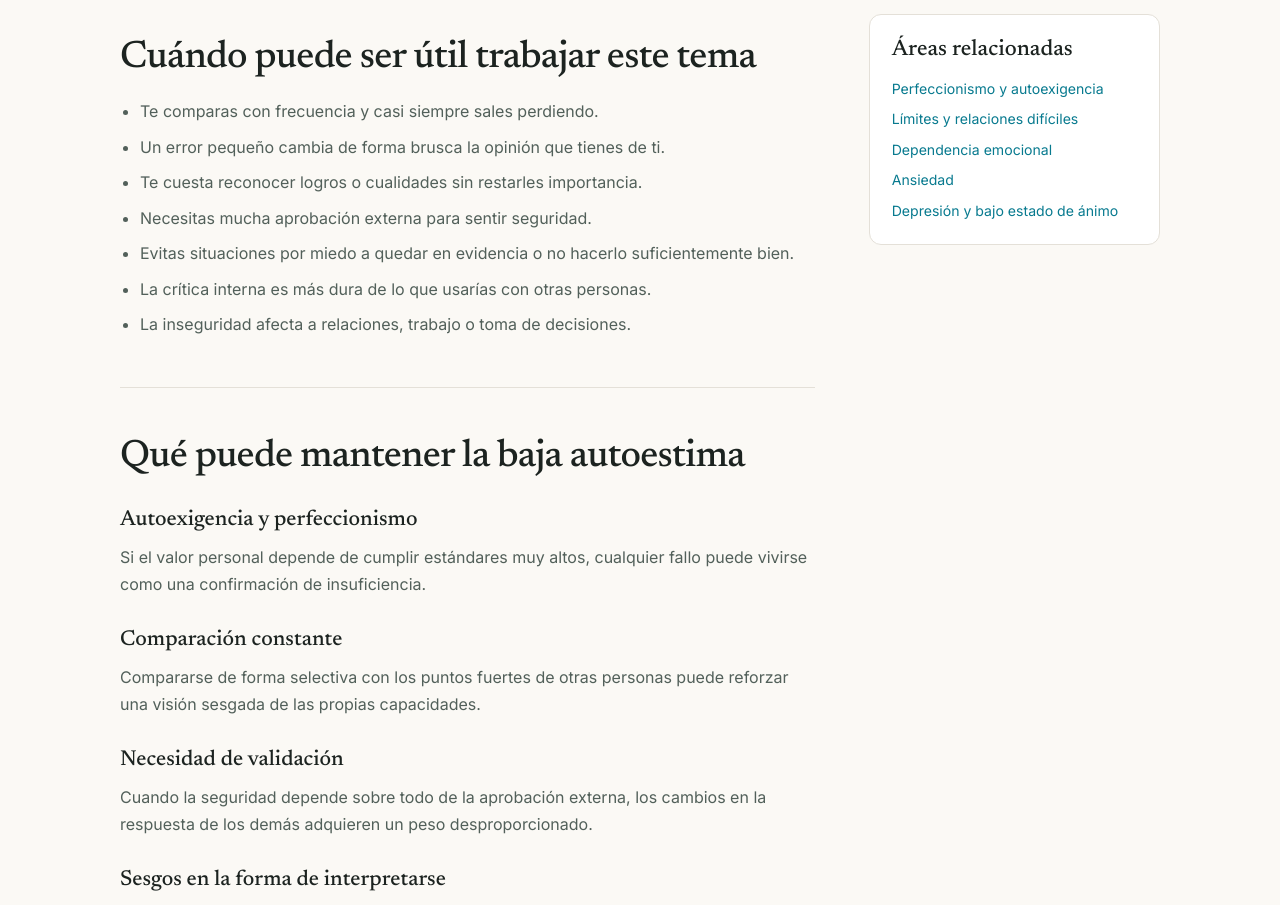
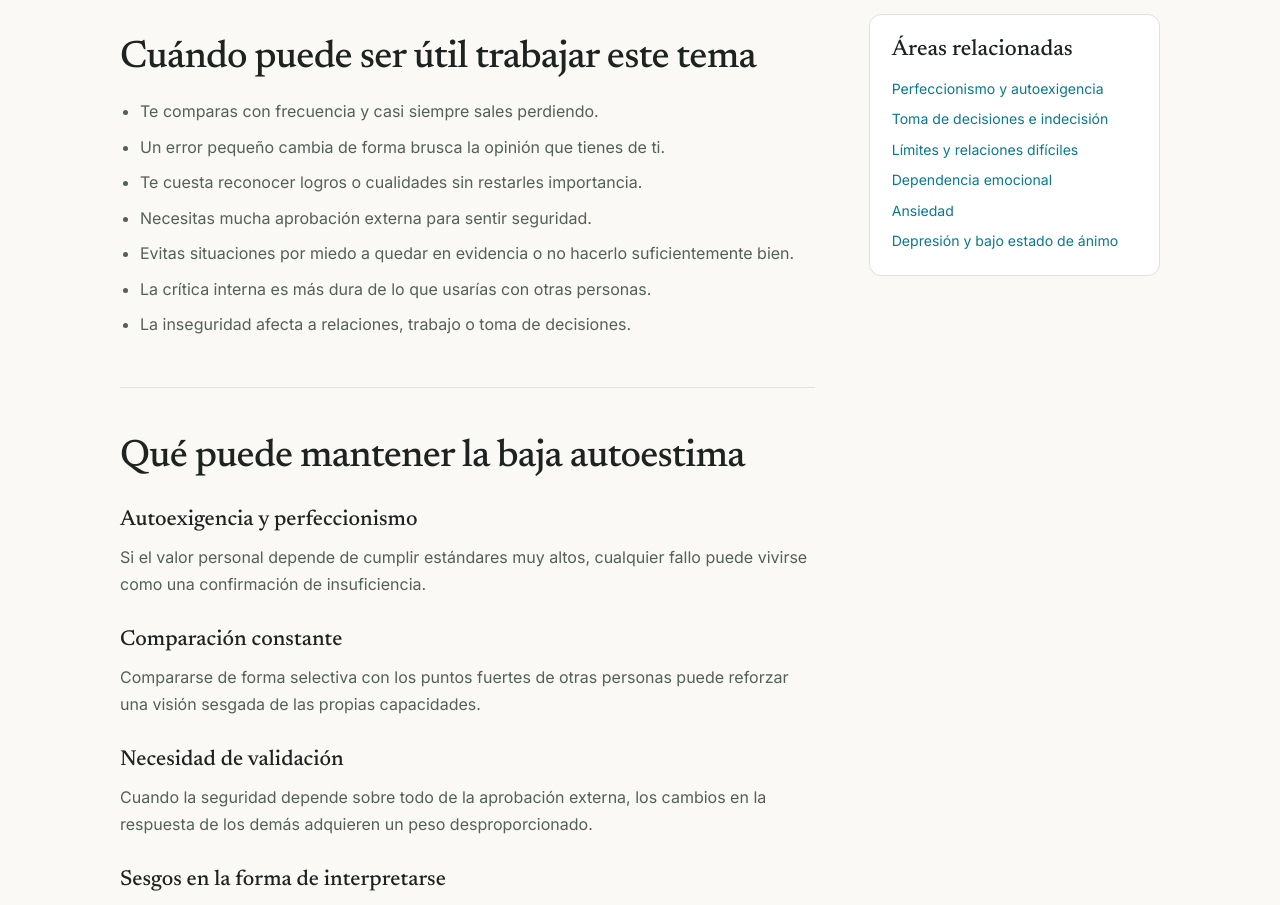
Before and after one commit to carolinasanchezgirona/Portfolio-Carolina, a Next.js app: page /autoestima-y-autocritica in a window 1280 px wide. Shown: the part 951-1856 px from the top of the page. Built offline with nearby package versions, Linux system fonts and the light colour scheme.

Commit message:
SEO: link decision-making page

```diff
--- a/app/autoestima-y-autocritica/page.tsx
+++ b/app/autoestima-y-autocritica/page.tsx
@@ -51,6 +51,7 @@ export default function SelfEsteemPage() {
         <aside className="seo-sidebar" aria-label="Información práctica">
           <div className="seo-card"><h2>Sesión de psicología</h2><ul className="seo-facts"><li><span>Duración</span><strong>60 minutos</strong></li><li><span>Tarifa</span><strong>60 €</strong></li><li><span>Modalidad</span><strong>Presencial y online</strong></li><li><span>Pacientes</span><strong>Adultos</strong></li></ul><a className="editorial-btn editorial-btn-primary" href="/cita/">Consultar disponibilidad</a></div>
           <div className="seo-card"><h3>Áreas relacionadas</h3><div className="seo-related"><a href="/perfeccionismo-y-autoexigencia/">Perfeccionismo y autoexigencia</a>
+              <a href="/toma-de-decisiones-e-indecision/">Toma de decisiones e indecisión</a>
               <a href="/limites-y-relaciones-dificiles/">Límites y relaciones difíciles</a><a href="/dependencia-emocional/">Dependencia emocional</a><a href="/ansiedad/">Ansiedad</a><a href="/depresion/">Depresión y bajo estado de ánimo</a></div></div>
         </aside>
       </div>
```
